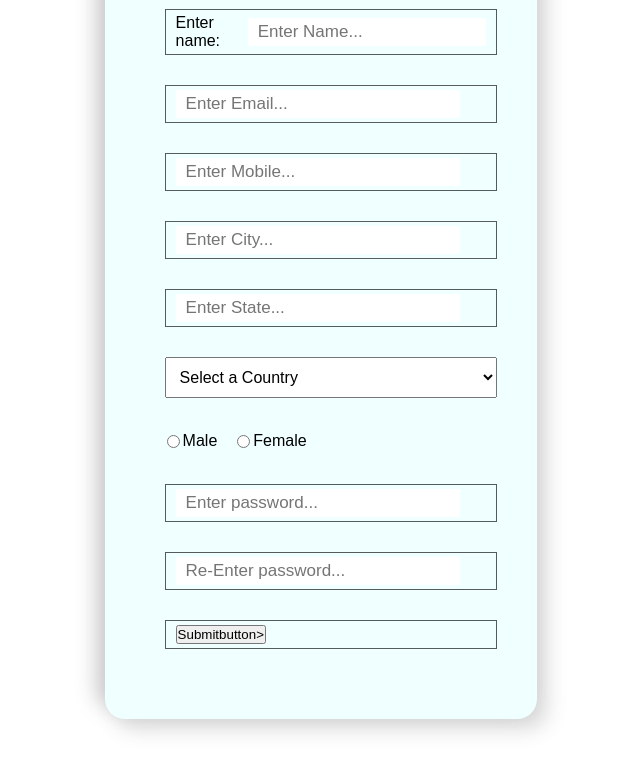
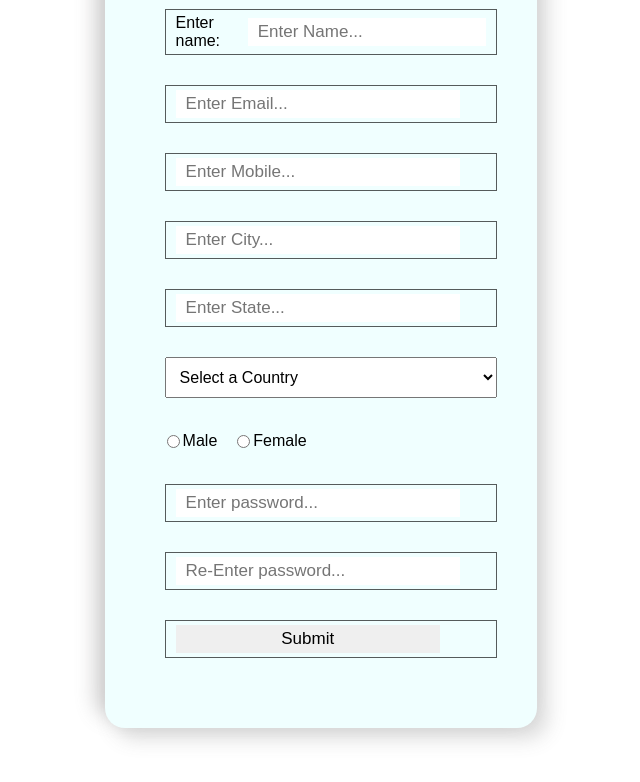
Before and after one commit to IBM-EPBL/IBM-Project-301-1658246142, a plain HTML site: page ASSIGNMENTS/KIRTHIK KUMAR/ASSIGNMENT1/index.html in a window 1280 px wide. Shown: the part 208-990 px from the top of the page, without its empty margins (319-959 px from the left). Drawn offline with Linux system fonts and the light colour scheme.

Commit message:
Update index.html

```diff
--- a/ASSIGNMENTS/KIRTHIK KUMAR/ASSIGNMENT1/index.html
+++ b/ASSIGNMENTS/KIRTHIK KUMAR/ASSIGNMENT1/index.html
@@ -63,7 +63,7 @@
                     <input type="password" name="" id="" placeholder="Re-Enter password..." />
                 </div>
                  <div class="divcontainer">
-                 <button type="button">Submitbutton>
+                     <input type="submit" value="Submit">
                      </div>
             </form>
         </div>
```
